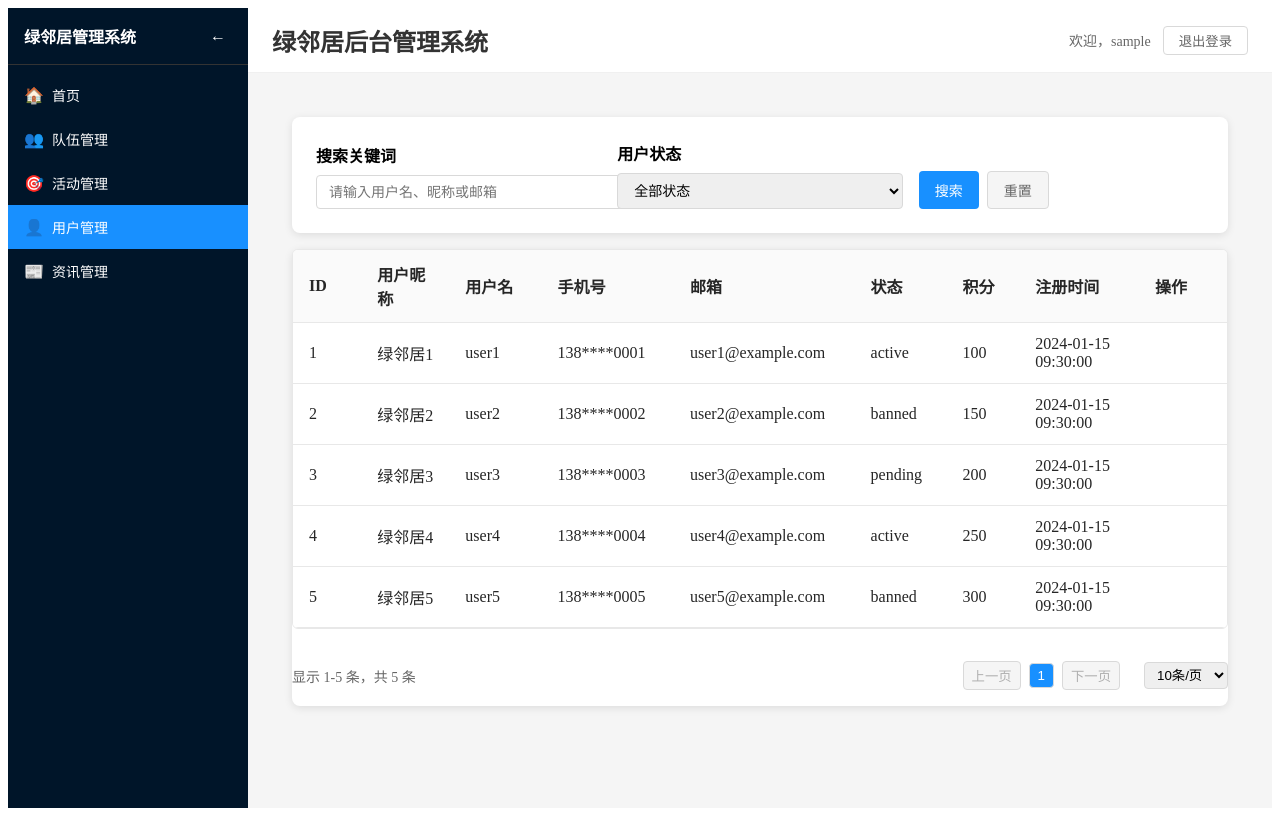
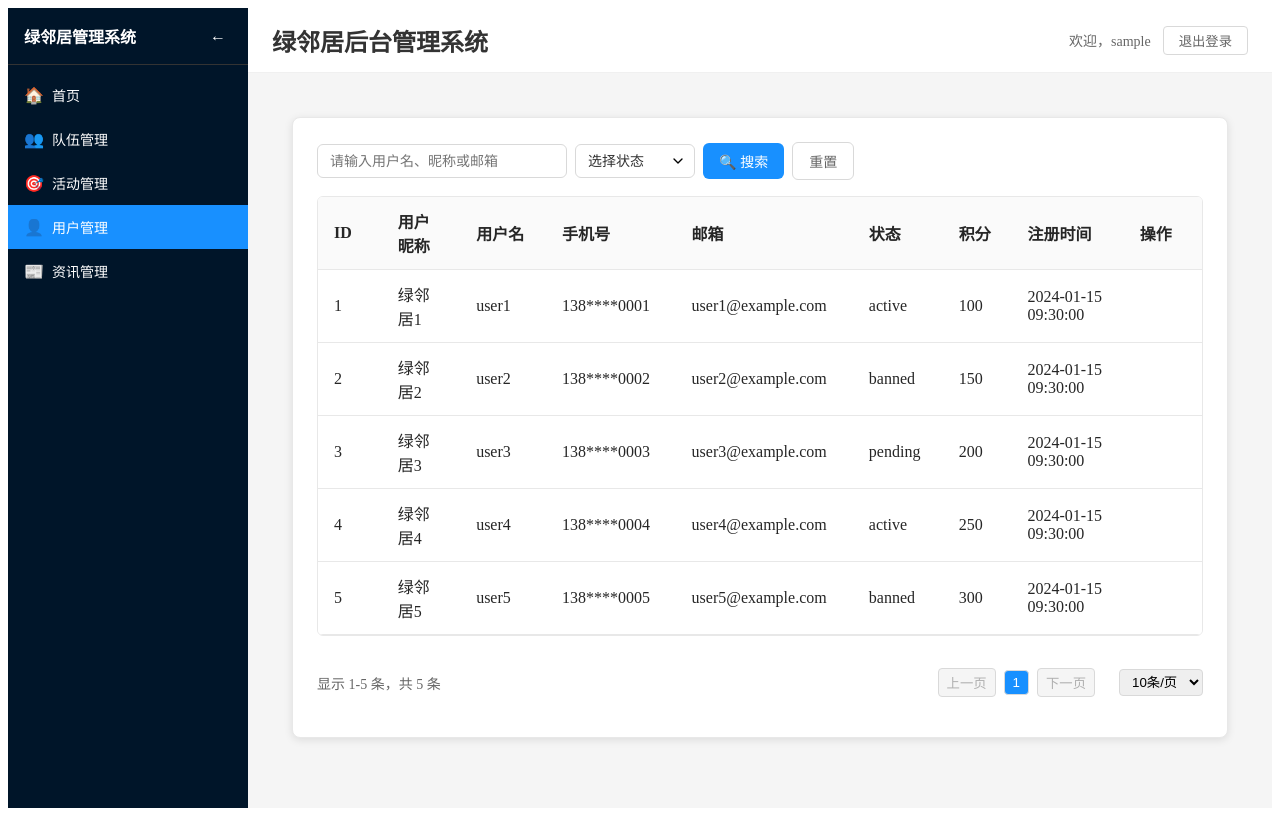
Before and after one commit to Jarvis636431/neighbor-maneger, a React (Vite) app: page /user/list in a window 1280 px wide. Built offline with nearby package versions, Linux system fonts and the light colour scheme; sample sign-in values are in the browser's storage.

Commit message:
统一了搜索栏的样式

```diff
--- a/src/pages/UserList.jsx
+++ b/src/pages/UserList.jsx
@@ -121,16 +121,12 @@ const UserList = () => {
 
   const getStatusTag = (status) => {
     const statusMap = {
-      active: { text: '正常', color: '#52c41a' },
-      banned: { text: '禁用', color: '#ff4d4f' },
-      pending: { text: '待审核', color: '#faad14' },
+      active: { color: 'success', text: '正常' },
+      banned: { color: 'danger', text: '禁用' },
+      pending: { color: 'warning', text: '待审核' },
     };
-    const statusInfo = statusMap[status] || { text: status, color: '#666' };
-    return (
-      <span style={{ color: statusInfo.color, fontWeight: 'bold' }}>
-        {statusInfo.text}
-      </span>
-    );
+    const config = statusMap[status] || { color: 'default', text: '未知' };
+    return <Tag theme={config.color}>{config.text}</Tag>;
   };
 
   const columns = [
@@ -180,145 +176,70 @@ const UserList = () => {
       title: '操作',
       width: 150,
       render: (_, record) => (
-        <div style={{ display: 'flex', gap: '8px' }}>
-          <button
+        <Space>
+          <Button
+            variant="text"
+            size="small"
             onClick={() => handleViewDetail(record)}
-            style={{
-              padding: '4px 8px',
-              border: '1px solid #1890ff',
-              backgroundColor: 'transparent',
-              color: '#1890ff',
-              borderRadius: '4px',
-              cursor: 'pointer',
-              fontSize: '12px',
-            }}
           >
-            查看
-          </button>
-          <button
+            👁️ 查看
+          </Button>
+          <Button
+            variant="text"
+            size="small"
+            theme="success"
             onClick={() => handleEdit(record)}
-            style={{
-              padding: '4px 8px',
-              border: '1px solid #52c41a',
-              backgroundColor: 'transparent',
-              color: '#52c41a',
-              borderRadius: '4px',
-              cursor: 'pointer',
-              fontSize: '12px',
-            }}
           >
-            编辑
-          </button>
-          <button
+            ✏️ 编辑
+          </Button>
+          <Button
+            variant="text"
+            size="small"
+            theme="danger"
             onClick={() => handleDelete(record)}
-            style={{
-              padding: '4px 8px',
-              border: '1px solid #ff4d4f',
-              backgroundColor: 'transparent',
-              color: '#ff4d4f',
-              borderRadius: '4px',
-              cursor: 'pointer',
-              fontSize: '12px',
-            }}
           >
-            删除
-          </button>
-        </div>
+            🗑️ 删除
+          </Button>
+        </Space>
       ),
     },
   ];
 
   return (
     <div style={{ padding: '20px' }}>
-      {/* 搜索表单 */}
-      <div style={{
-        backgroundColor: '#fff',
-        padding: '24px',
-        borderRadius: '8px',
-        marginBottom: '16px',
-        boxShadow: '0 2px 8px rgba(0,0,0,0.1)'
-      }}>
-        <div style={{
-          display: 'grid',
-          gridTemplateColumns: 'repeat(auto-fit, minmax(200px, 1fr))',
-          gap: '16px',
-          alignItems: 'end'
-        }}>
-          <div>
-            <label style={{ display: 'block', marginBottom: '8px', fontWeight: 'bold' }}>搜索关键词</label>
-            <input
-              type="text"
+      <Card>
+        <div style={{ marginBottom: '16px' }}>
+          <Space wrap>
+            <Input
               placeholder="请输入用户名、昵称或邮箱"
               value={searchValue}
-              onChange={(e) => setSearchValue(e.target.value)}
-              style={{
-                width: '100%',
-                padding: '8px 12px',
-                border: '1px solid #d9d9d9',
-                borderRadius: '4px',
-                fontSize: '14px'
-              }}
+              onChange={setSearchValue}
+              style={{ width: '250px' }}
+              clearable
             />
-          </div>
-          <div>
-            <label style={{ display: 'block', marginBottom: '8px', fontWeight: 'bold' }}>用户状态</label>
-            <select
+            <Select
+              placeholder="选择状态"
               value={statusFilter}
-              onChange={(e) => setStatusFilter(e.target.value)}
-              style={{
-                width: '100%',
-                padding: '8px 12px',
-                border: '1px solid #d9d9d9',
-                borderRadius: '4px',
-                fontSize: '14px'
-              }}
+              onChange={setStatusFilter}
+              options={statusOptions}
+              style={{ width: '120px' }}
+              clearable
+            />
+            <Button
+              theme="primary"
+              onClick={handleSearch}
             >
-              {statusOptions.map(option => (
-                <option key={option.value} value={option.value}>
-                  {option.label}
-                </option>
-              ))}
-            </select>
-          </div>
-          <div style={{ display: 'flex', gap: '8px' }}>
-            <button
-              onClick={handleSearch}
-              style={{
-                padding: '8px 16px',
-                backgroundColor: '#1890ff',
-                color: 'white',
-                border: 'none',
-                borderRadius: '4px',
-                cursor: 'pointer',
-                fontSize: '14px'
-              }}
-            >
-              搜索
-            </button>
-            <button
+              🔍 搜索
+            </Button>
+            <Button
+              variant="outline"
               onClick={handleReset}
-              style={{
-                padding: '8px 16px',
-                backgroundColor: '#f5f5f5',
-                color: '#666',
-                border: '1px solid #d9d9d9',
-                borderRadius: '4px',
-                cursor: 'pointer',
-                fontSize: '14px'
-              }}
             >
               重置
-            </button>
-          </div>
+            </Button>
+          </Space>
         </div>
-      </div>
 
-      {/* 表格 */}
-      <div style={{
-        backgroundColor: '#fff',
-        borderRadius: '8px',
-        boxShadow: '0 2px 8px rgba(0,0,0,0.1)'
-      }}>
         <PageTable
           data={tableData}
           columns={columns}
@@ -326,7 +247,7 @@ const UserList = () => {
           pagination={pagination}
           onPageChange={handlePageChange}
         />
-      </div>
+      </Card>
 
       {/* 确认对话框 */}
       <ConfirmDialog
```
